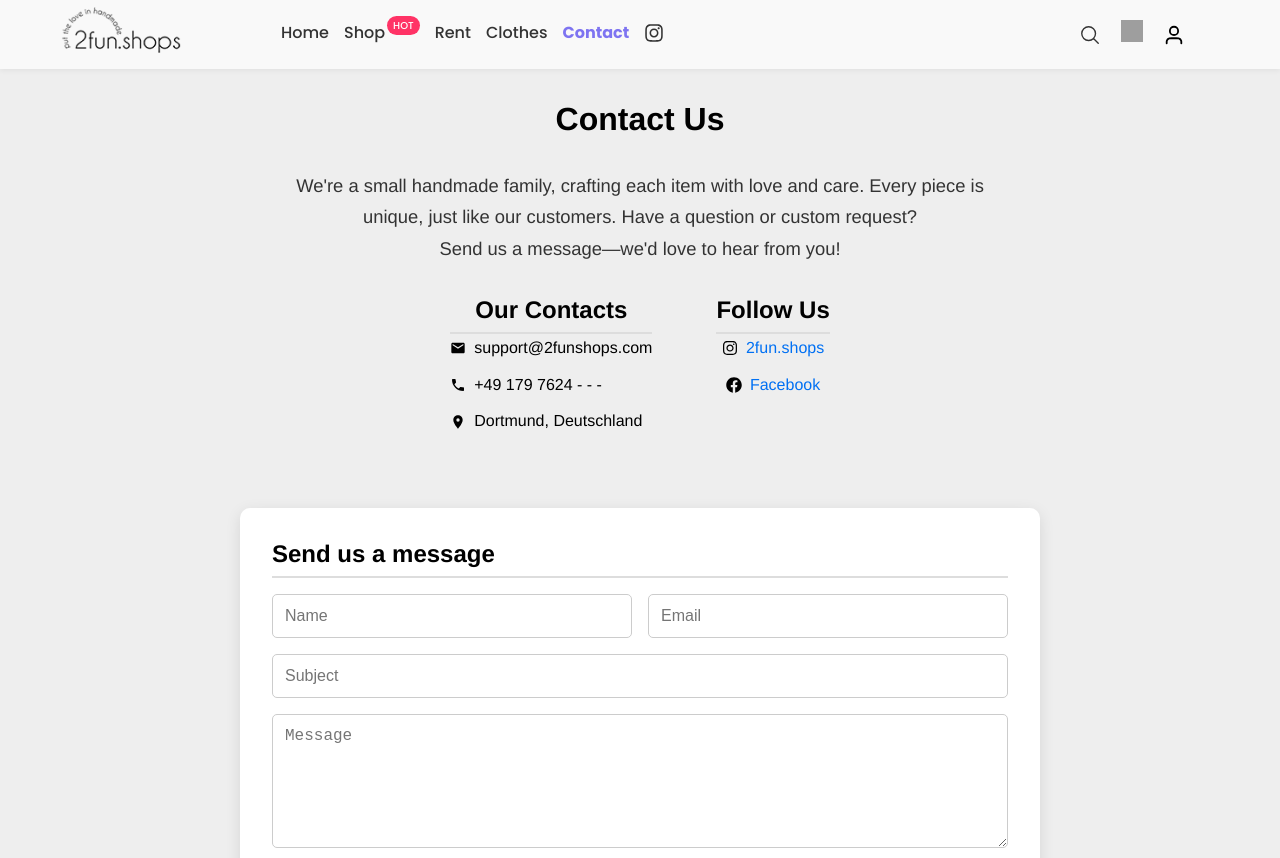
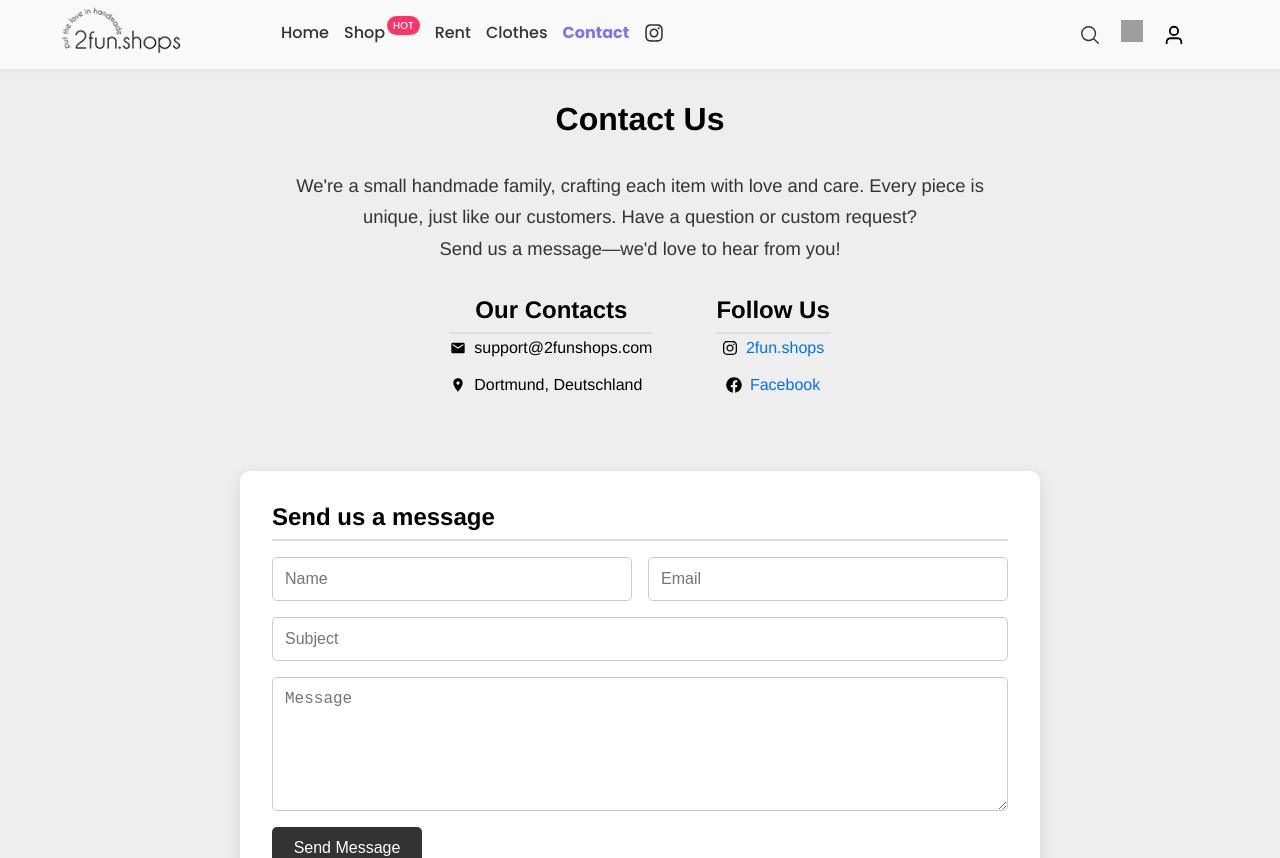
Before and after one commit to ITechEm/2fun-front, a Next.js app: page /contact in a window 1280 px wide. Shown: the top 858 px of the page. Built offline with nearby package versions, Linux system fonts and the light colour scheme; no server answers; grey boxes are pictures that could not be loaded.

Commit message:
contact page update

```diff
--- a/pages/contact.js
+++ b/pages/contact.js
@@ -194,7 +194,7 @@ export default function ContactPage() {
 
   const contacts = [
   {  value: "support@2funshops.com", icon: <MdEmail /> },
-  {  value: "+49 179 7624 - - -", icon: <MdPhone /> },
+  // {  value: "+49 179 7624 - - -", icon: <MdPhone /> },
   {  value: "Dortmund, Deutschland", icon: <MdLocationOn /> },
 ];
 
```
